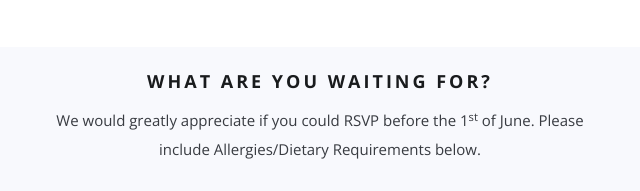
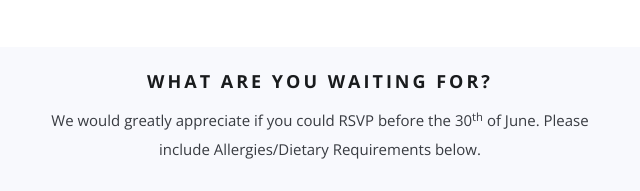
Before and after one commit to JamesWilson1996/WeddingWebsite, a website: page index.html in a window 1280 px wide. Shown: the part 4534-4725 px from the top of the page, 320-960 px from the left. Drawn offline with nearby package versions, Linux system fonts and the light colour scheme; some packages are replaced by stand-ins of ours; files whose address does not match are found by name.

Commit message:
Updated rsvp date (#19)

```diff
--- a/index.html
+++ b/index.html
@@ -419,7 +419,7 @@
         <div class="row">
             <div class="col-md-6 col-md-offset-3">
                 <h3>What are you waiting for?</h3>
-                <p>We would greatly appreciate if you could RSVP before the 1<sup>st</sup> of June. Please include Allergies/Dietary Requirements below.</p>
+                <p>We would greatly appreciate if you could RSVP before the 30<sup>th</sup> of June. Please include Allergies/Dietary Requirements below.</p>
                 <form id="rsvp-form" class="rsvp-form"
                       action=""
                       method="POST">
```
